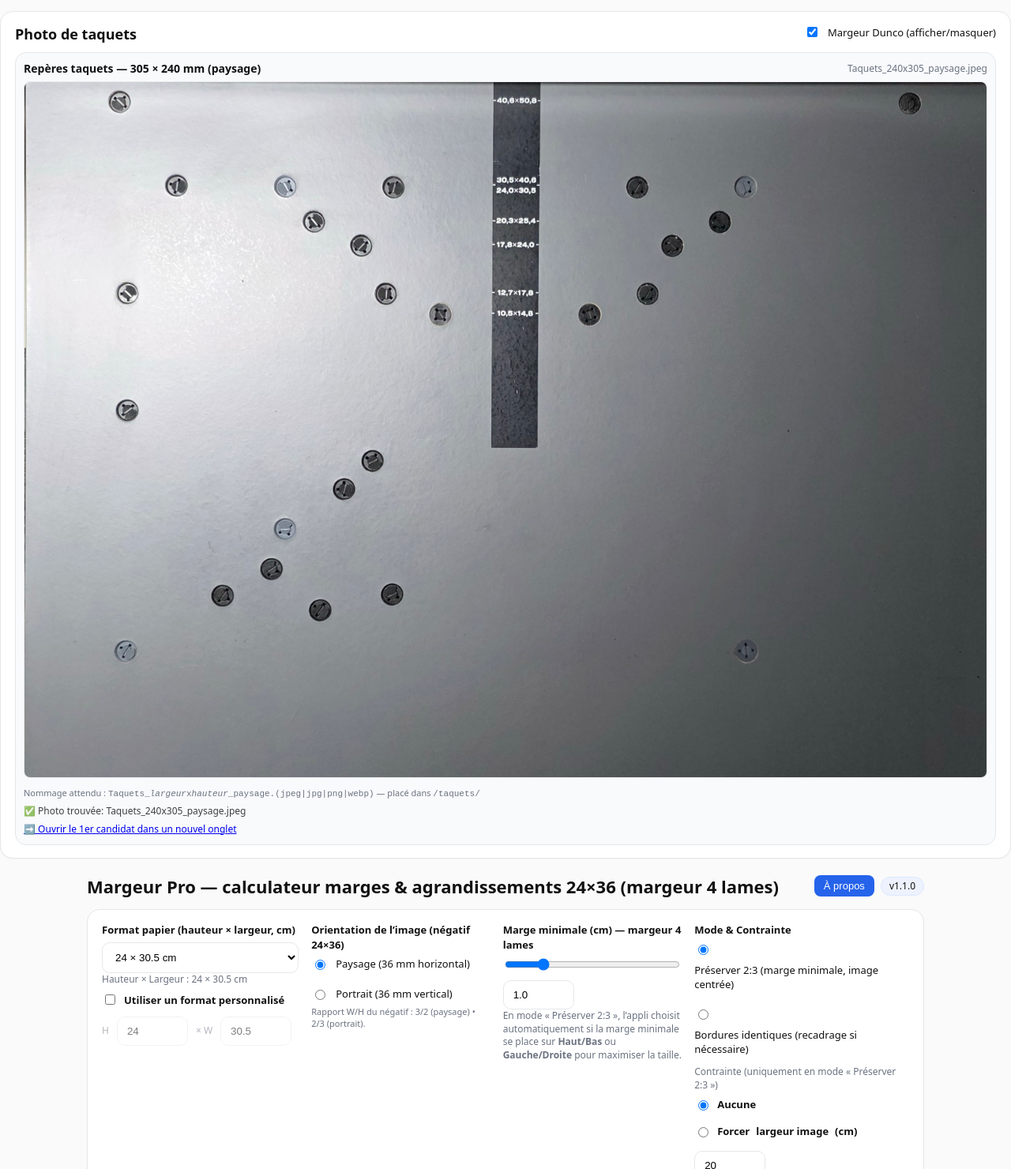
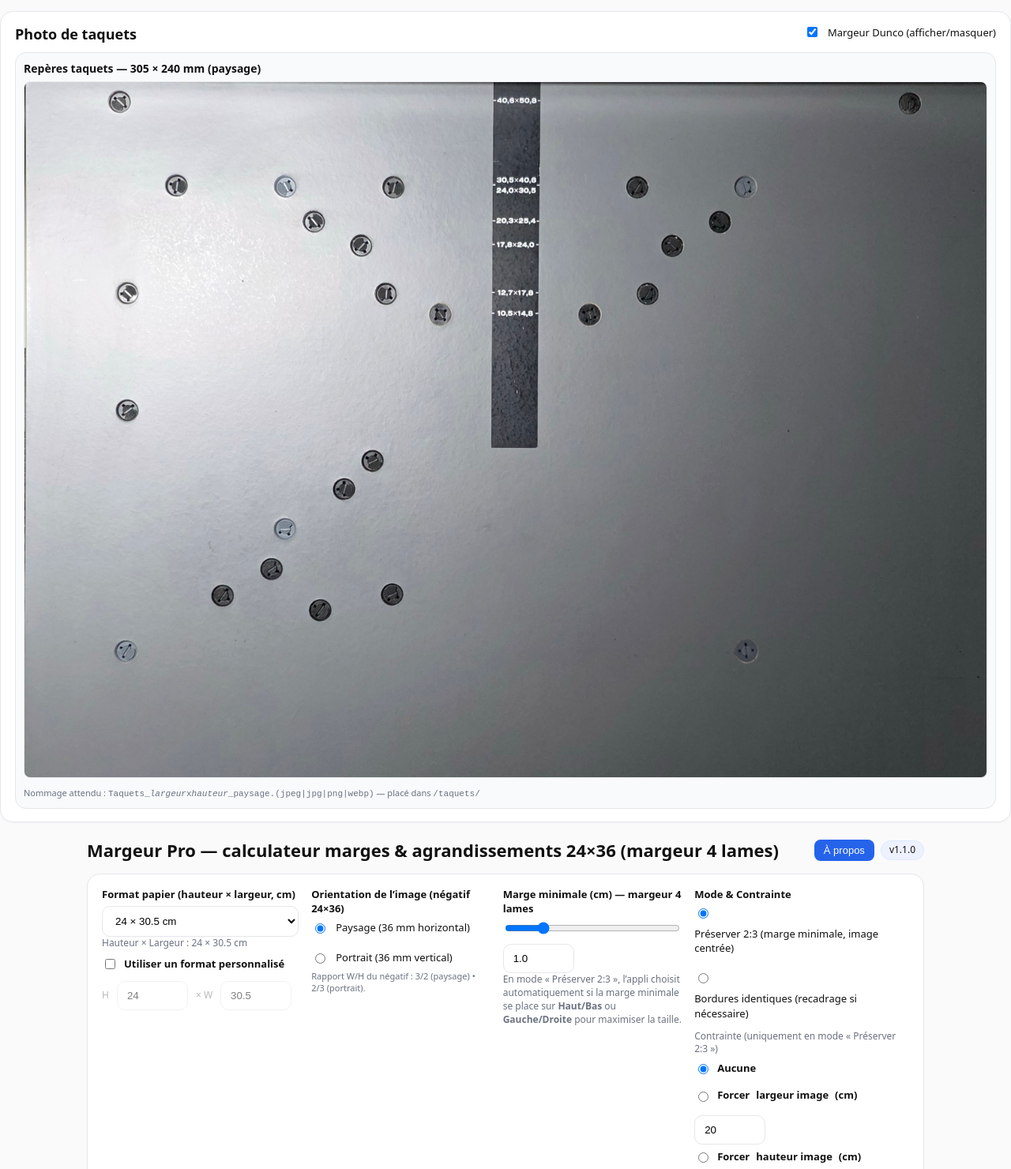
Before and after one commit to alainreichling/margeur-pro, a plain HTML site: page index.html in a window 1280 px wide. Shown: the top 1480 px of the page at 79% size. Drawn offline with Linux system fonts and the light colour scheme.

Commit message:
Update index.html

```diff
--- a/index.html
+++ b/index.html
@@ -70,8 +70,8 @@ if ('serviceWorker' in navigator) {
 </div>
 <script>
 (function(){
-  const DIR = "taquets/";                           // <-- dossier en minuscule
-  const EXT = ["jpeg","jpg","png","webp"];          // extensions testées
+  const DIR = "taquets/";                           // dossier en minuscule
+  const EXT = ["jpeg","jpg","png","webp"];
   const $ = s => document.querySelector(s);
 
   const box    = $("#taquetPhotoBox");
@@ -79,26 +79,6 @@ if ('serviceWorker' in navigator) {
   const title  = $("#taquetPhotoTitle");
   const fileUi = $("#taquetPhotoFile");
   const toggle = $("#toggleTaquetPhoto");
-
-  // Petit panneau de statut + lien test
-  let chip = document.getElementById("taquetStatusChip");
-  if(!chip){
-    chip = document.createElement("div");
-    chip.id = "taquetStatusChip";
-    chip.style.cssText = "margin-top:6px;font-size:12px;opacity:.8";
-    box?.appendChild(chip);
-  }
-  let testLink = document.getElementById("taquetTestLink");
-  if(!testLink){
-    testLink = document.createElement("a");
-    testLink.id = "taquetTestLink";
-    testLink.textContent = "➡️ Ouvrir le 1er candidat dans un nouvel onglet";
-    testLink.target = "_blank";
-    testLink.rel = "noopener";
-    testLink.style.cssText = "display:inline-block;margin-top:6px;font-size:12px";
-    box?.appendChild(testLink);
-  }
-  const setChip = (msg) => { chip.textContent = msg; };
 
   // Utilise ta fonction existante getPaper() – elle renvoie des cm
   function getPaperSizeMm(){
@@ -112,11 +92,10 @@ if ('serviceWorker' in navigator) {
         }
       }
     } catch(e){}
-    // Fallback (au cas où)
-    return {W:240, H:305};
+    return {W:240, H:305}; // fallback
   }
 
-  // Essaie 2 ordres: W×H (tel que renvoyé) puis H×W (swap)
+  // Essaie W×H et H×W
   function buildCandidates(W, H){
     const stems = [
       `Taquets_${W}x${H}_paysage`,
@@ -128,7 +107,7 @@ if ('serviceWorker' in navigator) {
         files.push(`${DIR}${stem}.${ext}`);
       }
     }
-    return {stems, files};
+    return files;
   }
 
   function tryLoad(urls, onOK, onFail){
@@ -149,30 +128,22 @@ if ('serviceWorker' in navigator) {
     const {W,H} = getPaperSizeMm();
     title.textContent = `Repères taquets — ${W} × ${H} mm (paysage)`;
 
-    const {stems, files} = buildCandidates(W,H);
-    // statut visible + lien vers 1er candidat
-    setChip(`Recherche: ${files.map(f => f.replace(/^.*\//,"")).join("  |  ")}`);
-    testLink.href = files[0];
-
-    tryLoad(files.slice(),
+    const candidates = buildCandidates(W,H);
+    tryLoad(candidates.slice(),
       (urlFound)=>{
         img.src = urlFound;
-        fileUi.textContent = urlFound.split("/").pop();
+        fileUi.textContent = "";   // ← on ne montre plus le nom
         box.style.display = "";
-        setChip(`✅ Photo trouvée: ${urlFound.split("/").pop()}`);
-        console.log("[Taquets] OK:", urlFound);
       },
       ()=>{
         img.removeAttribute("src");
         fileUi.textContent = "";
         box.style.display = "none";
-        setChip("⚠️ Aucune photo correspondante trouvée (clique le lien ci-dessus pour tester l’URL).");
-        console.warn("[Taquets] Aucun fichier trouvé. Essayés:", files);
       }
     );
   }
 
-  // Wrap compute() pour mettre à jour après tes calculs
+  // Intégration à ta logique existante
   if (typeof window.compute === "function") {
     const _orig = window.compute;
     window.compute = function(){
@@ -182,14 +153,12 @@ if ('serviceWorker' in navigator) {
     };
   }
 
-  // Update sur changements de selects/inputs
   document.addEventListener("change", (e)=>{
     if (e.target && (e.target.tagName === "SELECT" || e.target.tagName === "INPUT")){
       updateTaquetPhoto();
     }
   });
 
-  // Premier rendu
   document.addEventListener("DOMContentLoaded", updateTaquetPhoto);
 })();
 </script>
```
